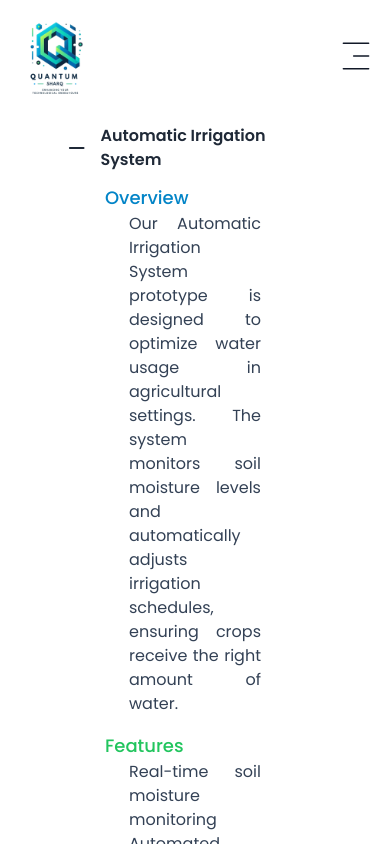
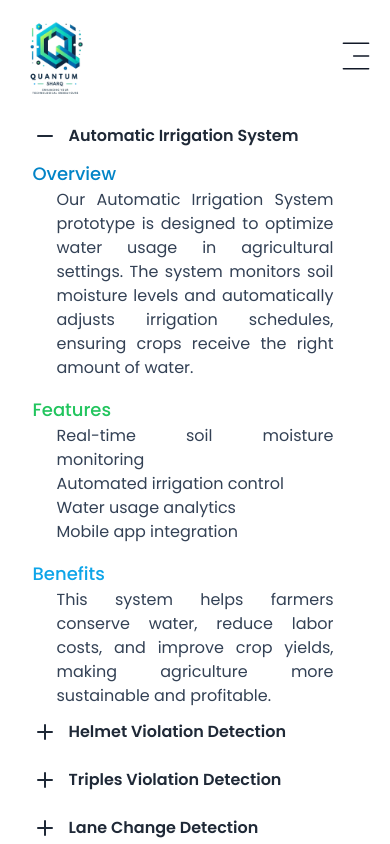
Before and after one commit to svivek19/office-website, a React (Vite) app: page /projects in a window 390 px wide. Both pictures are taken after a click on the button "Automatic Irrigation System". Shown: the top 844 px of the page. Built offline with nearby package versions, Linux system fonts and the light colour scheme.

Commit message:
responsive fix

```diff
--- a/src/pages/Projects.jsx
+++ b/src/pages/Projects.jsx
@@ -12,7 +12,7 @@ const Projects = () => {
   };
 
   return (
-    <div className="w-4/6 mx-auto mb-5">
+    <div className="w-5/6 md:w-4/6 mx-auto mb-5">
       <div>
         {data.map((item, index) => (
           <div
@@ -35,7 +35,7 @@ const Projects = () => {
                 activeIndex === index ? "" : "hidden"
               }`}
             >
-              <div className="text-gray-800 flex flex-col space-y-4 text-justify mx-10">
+              <div className="text-gray-800 flex flex-col space-y-4 text-justify mx-0 md:mx-10">
                 <div>
                   <h3 className="text-lg font-medium text-sky-600">Overview</h3>
                   <p className="text-slate-700 mx-6">{item.overview}</p>
```
